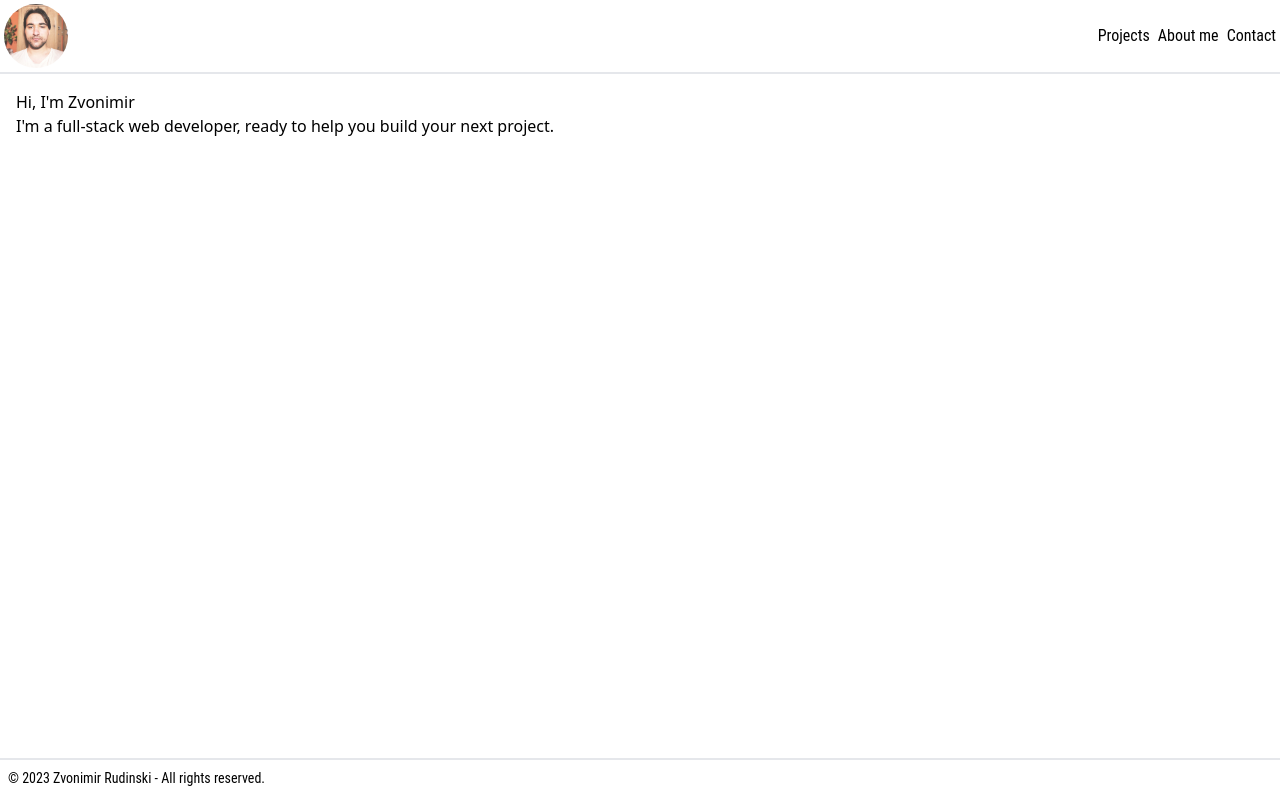
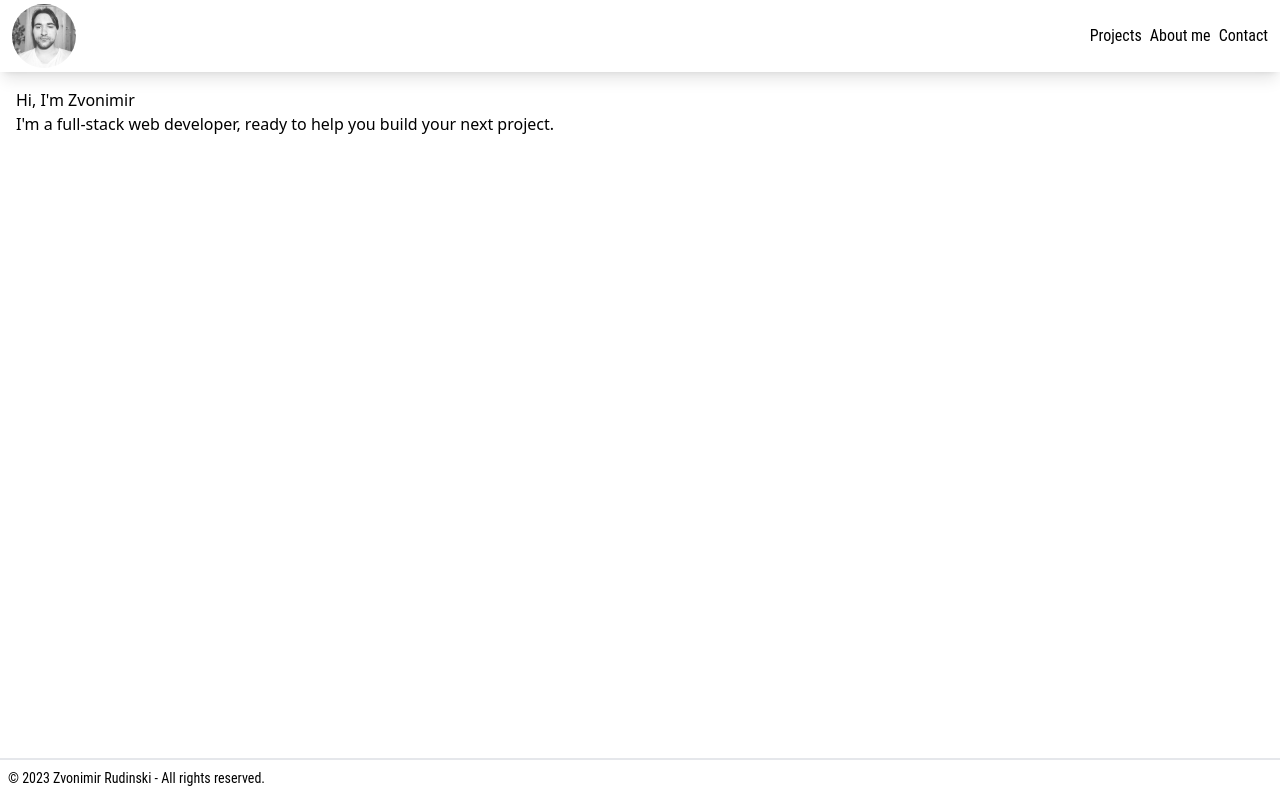
Before and after one commit to zvonimirr/zvonimirr.github.io, an Astro site: page / in a window 1280 px wide. Built offline with nearby package versions, Linux system fonts and the light colour scheme; Astro itself is replaced by a stand-in of ours; some icons are missing.

Commit message:
feat: add basic styling to header icon

```diff
--- a/src/components/Header.astro
+++ b/src/components/Header.astro
@@ -1,9 +1,9 @@
 ---
 import Navigation from './Navigation.astro';
 ---
-<header class="flex flex-row items-center justify-between border-b-2 p-1">
+<header class="flex flex-row items-center justify-between shadow-lg py-1 px-3">
   <a href="/">
-    <img src="/images/main.jpeg" alt="Main image" width="64" class="rounded-full hover:shadow-lg" />
+    <img src="/images/main.jpeg" alt="Main image" width="64" class="rounded-full grayscale transition-[filter] duration-500 ease-in-out hover:grayscale-0" />
   </a>
   <Navigation />
 </header>
--- a/src/components/Navigation.astro
+++ b/src/components/Navigation.astro
@@ -13,7 +13,6 @@ const links = [
     url: "/contact",
   },
 ];
-
 ---
 <nav>
   <ul class="flex flex-row gap-2 justify-end">
```
